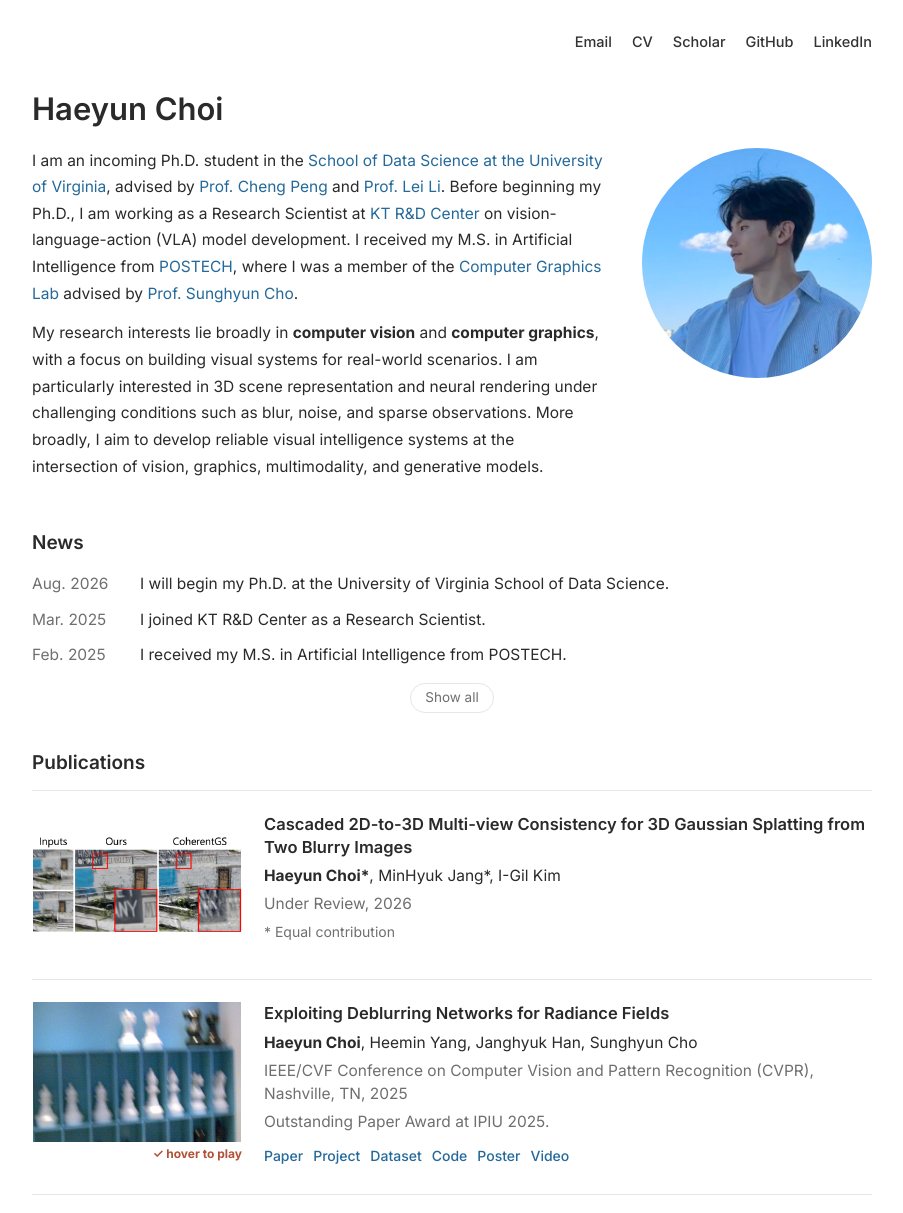
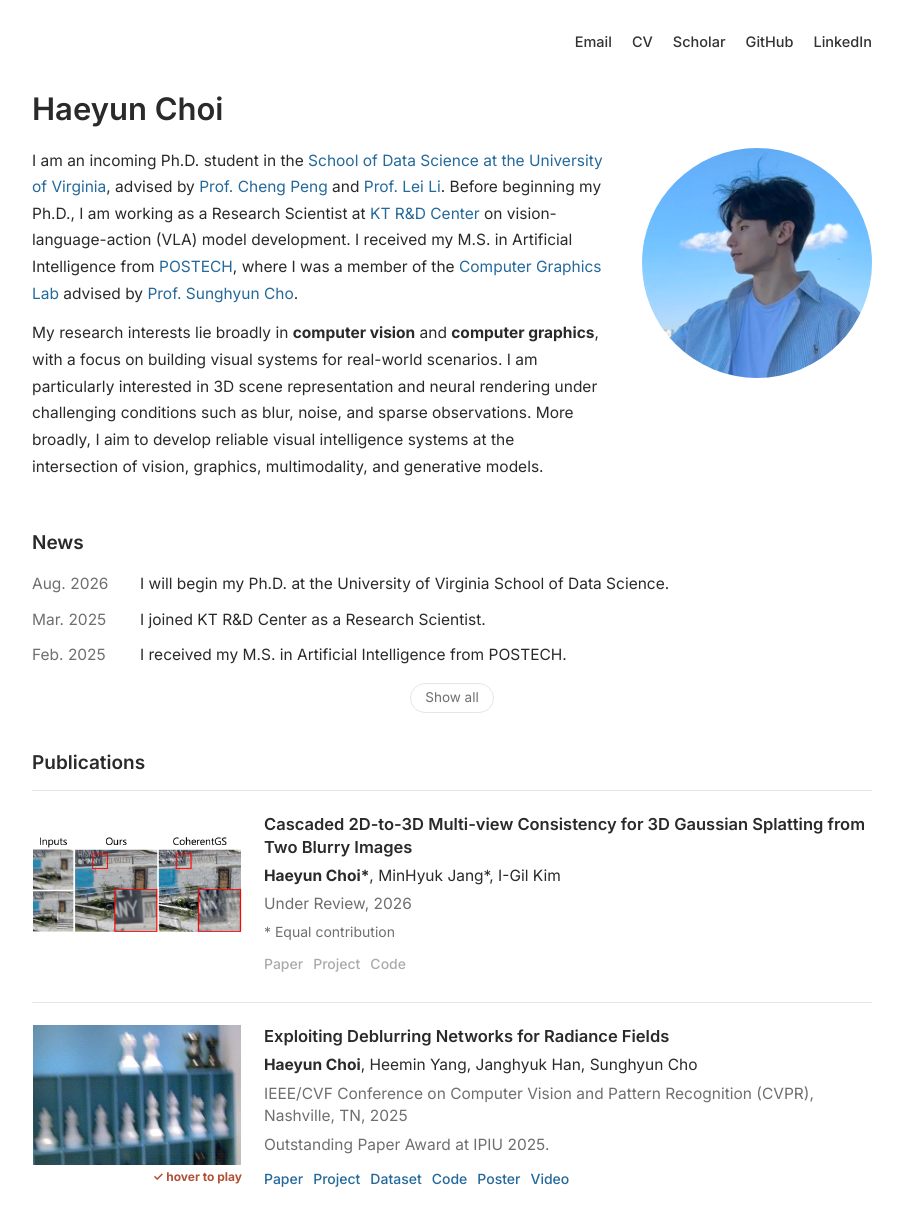
Before and after one commit to haeyun-choi/haeyun-choi.github.io, a Jekyll site: the page built from index.md, in a window 1280 px wide, cut to the strip 0-1213 px from the top of the page. Shown: the whole strip, without its empty margins (188-1091 px from the left). Built offline with Jekyll 4.4.1, drawn with Linux system fonts in a browser that asks for light colours.

Commit message:
Add disabled links for cascade publication

```diff
--- a/_data/publications.yml
+++ b/_data/publications.yml
@@ -7,7 +7,13 @@
   note: "* Equal contribution"
   thumbnail: "/assets/images/publications/cascade.png"
   alt: "Teaser for Cascaded 2D-to-3D Multi-view Consistency for 3D Gaussian Splatting from Two Blurry Images"
-  links: []
+  links:
+    - label: "Paper"
+      disabled: true
+    - label: "Project"
+      disabled: true
+    - label: "Code"
+      disabled: true
 
 - title: "Exploiting Deblurring Networks for Radiance Fields"
   authors: "<strong>Haeyun Choi</strong>, Heemin Yang, Janghyuk Han, Sunghyun Cho"
--- a/assets/css/main.css
+++ b/assets/css/main.css
@@ -238,9 +238,16 @@ p {
   margin-bottom: 0;
 }
 
-.pub-links a {
+.pub-links a,
+.pub-link-disabled {
   font-size: 14px;
   font-weight: 500;
+}
+
+.pub-link-disabled {
+  color: var(--muted);
+  cursor: default;
+  opacity: 0.58;
 }
 
 .site-footer {
--- a/index.md
+++ b/index.md
@@ -85,7 +85,11 @@ description: Academic personal website of Haeyun Choi
           {% if pub.links and pub.links.size > 0 %}
             <p class="pub-links">
               {% for link in pub.links %}
-                <a href="{{ link.url | relative_url }}" target="_blank" rel="noopener noreferrer">{{ link.label }}</a>
+                {% if link.disabled %}
+                  <span class="pub-link-disabled" aria-disabled="true">{{ link.label }}</span>
+                {% else %}
+                  <a href="{{ link.url | relative_url }}" target="_blank" rel="noopener noreferrer">{{ link.label }}</a>
+                {% endif %}
               {% endfor %}
             </p>
           {% endif %}
```
